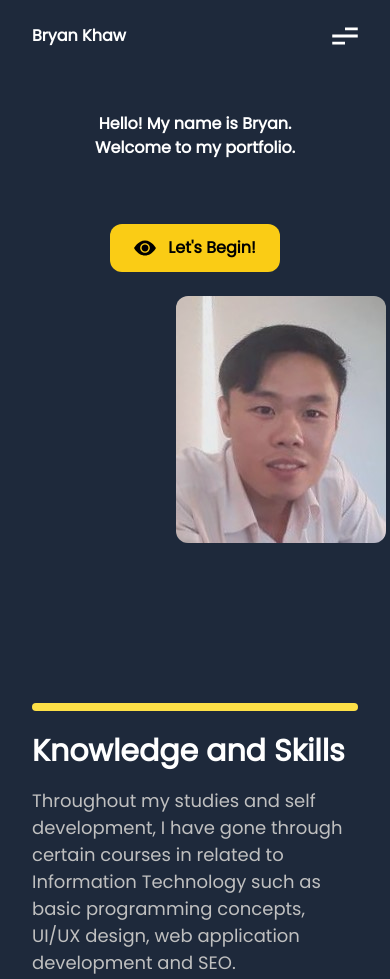
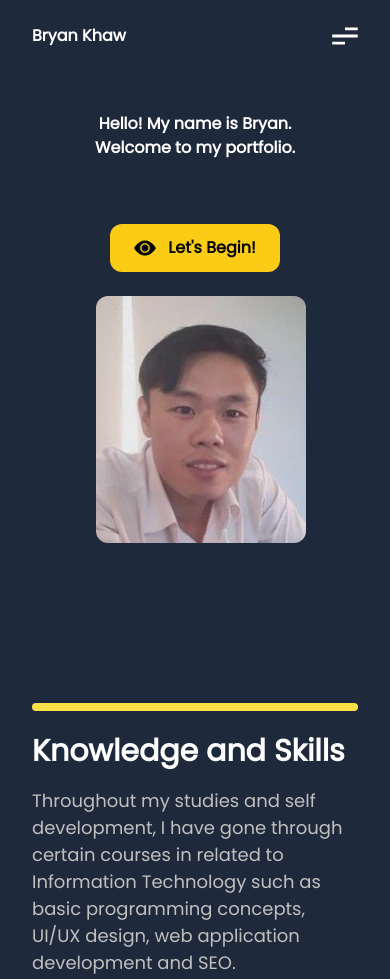
Before and after one commit to bryankhaw95/port-current, a plain HTML site: page index.html in a window 390 px wide. Shown: the top 979 px of the page. Drawn offline with nearby package versions, Linux system fonts and the light colour scheme.

Commit message:
update mobile - home class

```diff
--- a/index.html
+++ b/index.html
@@ -74,7 +74,7 @@
           </button>
         </div>
       </div>
-      <img src="img/Bryan Face.jpg" alt="Bryan" class="lg:mt-12 left-3/4 right-1/4 opacity-90 rounded-xl lg:w-1/8 sm:1/16 sm:mt-14 mt-6 ml-36 md:absolute md:mt-20 ">
+      <img src="img/Bryan Face.jpg" alt="Bryan" class="lg:mt-12 left-3/4 right-1/4 opacity-90 rounded-xl lg:w-1/8 sm:1/16 sm:mt-14 mt-6 ml-16 md:absolute md:mt-20 ">
     </div>
   </div>
 
```
